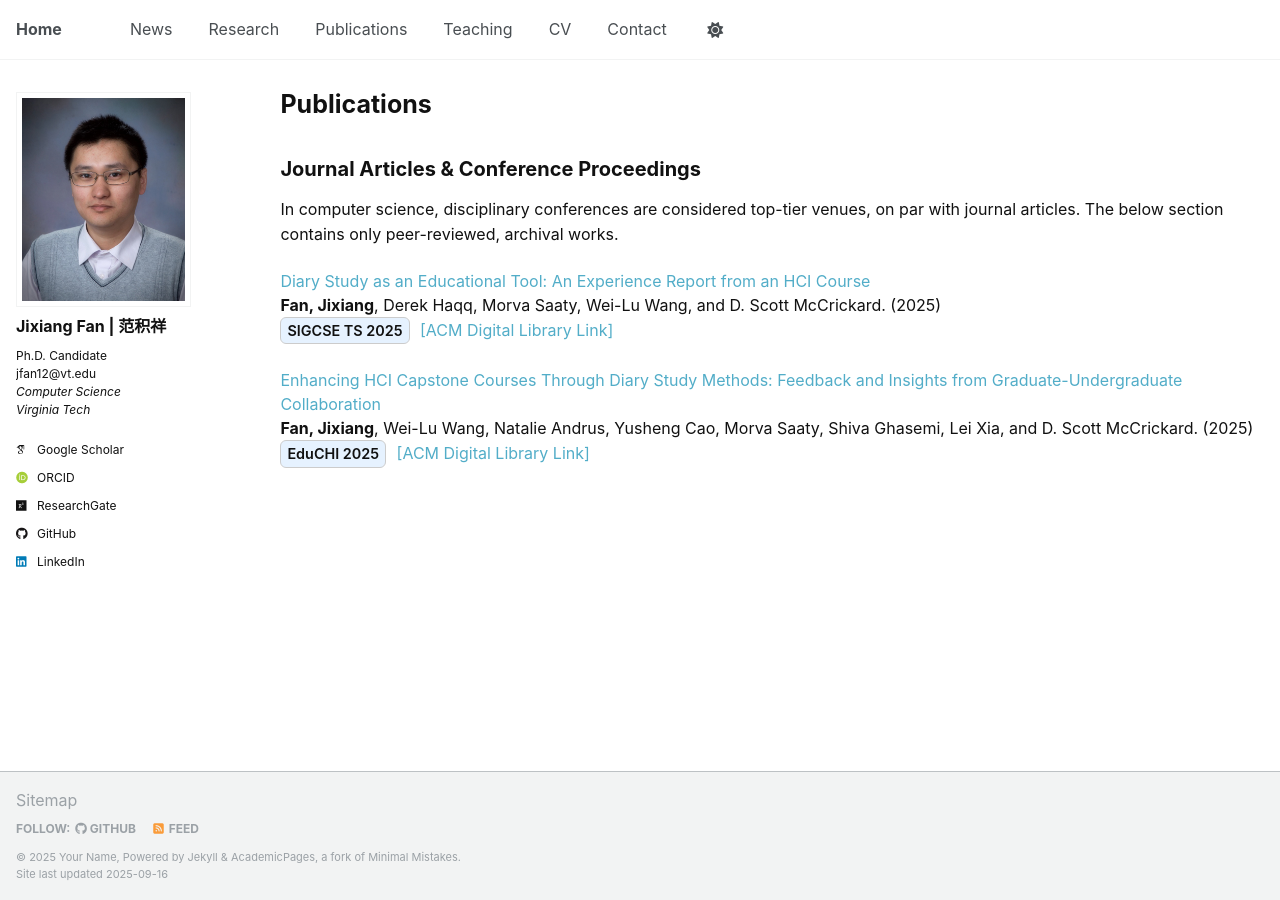
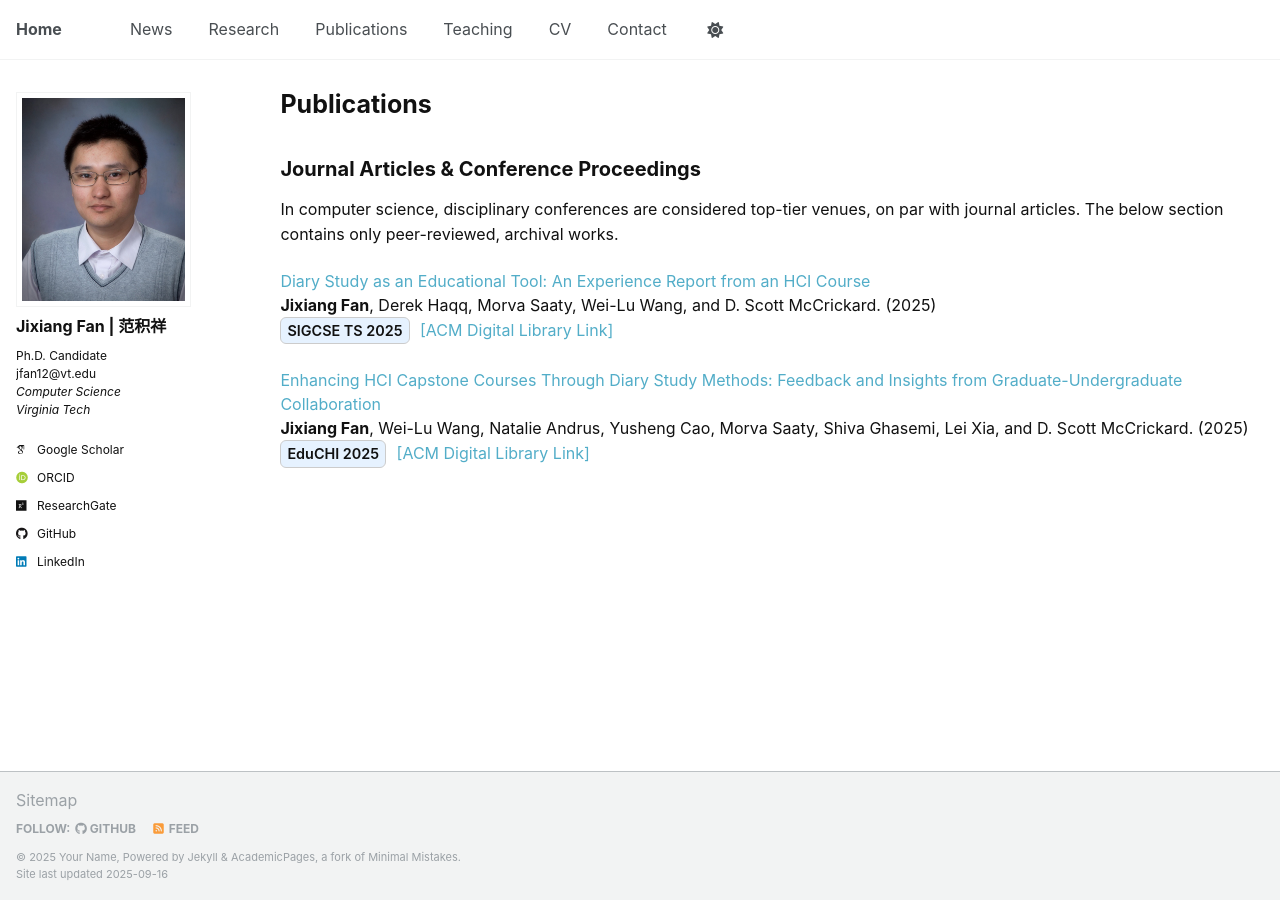
Before and after one commit to JixiangFan/web, a Jekyll site: the page built from _pages/publications.html, in a window 1280 px wide. Built offline with Jekyll 4.4.1, drawn with Linux system fonts in a browser that asks for light colours; some web fonts are replaced.

```diff
--- a/_pages/publications.html
+++ b/_pages/publications.html
@@ -62,7 +62,7 @@ archival works.
   Diary Study as an Educational Tool: An Experience Report from an HCI Course
 </a><br>
 
-<Strong>Fan, Jixiang</Strong>, Derek Haqq, Morva Saaty, Wei-Lu Wang, and D. Scott McCrickard. (2025)<br>
+<strong>Jixiang Fan</strong>, Derek Haqq, Morva Saaty, Wei-Lu Wang, and D. Scott McCrickard. (2025)<br>
 
 <span style="display:inline-block; padding:2px 6px; font-size:90%;
              font-weight:600; border:1px solid #ccc; border-radius:6px;
@@ -78,7 +78,7 @@ archival works.
     Enhancing HCI Capstone Courses Through Diary Study Methods: Feedback and Insights from Graduate-Undergraduate Collaboration
   </a><br>
 
-  <strong>Fan, Jixiang</strong>, Wei-Lu Wang, Natalie Andrus, Yusheng Cao, Morva Saaty,
+  <strong>Jixiang Fan</strong>, Wei-Lu Wang, Natalie Andrus, Yusheng Cao, Morva Saaty,
   Shiva Ghasemi, Lei Xia, and D. Scott McCrickard. (2025)<br>
 
   <span style="display:inline-block; padding:2px 6px; font-size:90%;
```
